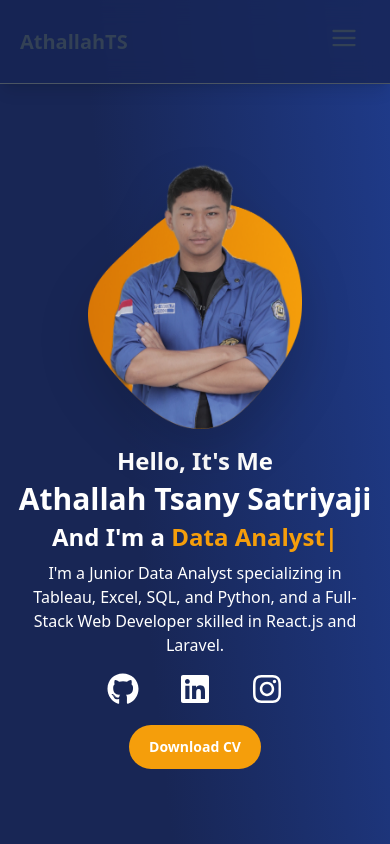
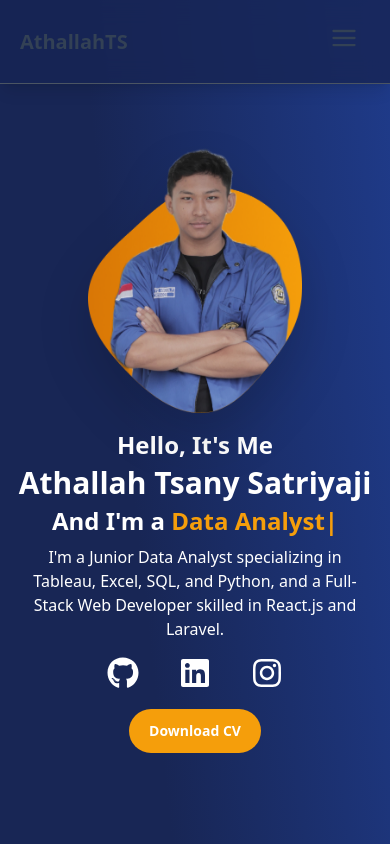
Before and after one commit to athallahdx/portofolio_web, a React (Vite) app: page / in a window 390 px wide. Shown: the top 844 px of the page. Built offline with nearby package versions, Linux system fonts and the light colour scheme.

Commit message:
profile spacing

```diff
--- a/src/landingPage/Profile.jsx
+++ b/src/landingPage/Profile.jsx
@@ -12,7 +12,7 @@ export default function Profile() {
       className="
         flex flex-col-reverse justify-center items-center w-screen min-h-screen max-h-screen
         lg:flex-row md:justify-evenly lg:space-x-[5vw] xl:space-x-[5vw] 2xl:space-x-[17vw]
-        md:pt-14 md:pb-8 shadow-lg
+        pb-3 md:pt-14 md:pb-8 shadow-lg
       "
     >
       {/* Text Section */}
@@ -81,7 +81,7 @@ export default function Profile() {
 
       <div className="
         flex justify-center items-center animate-bounceCustom
-        mt-[50px] xs:mt-6 sm:mt-[0px] mb-4 xs:mb-8 md:mb-0 mdp:mt-0
+        mt-[30px] xs:mt-3 sm:mt-[0px] mb-4 xs:mb-8 md:mb-0 mdp:mt-0
         max-w-xs sm:max-w-lg mdp:max-w-xl lg:max-w-xl xl:max-w-2xl
       ">
         <img
```
